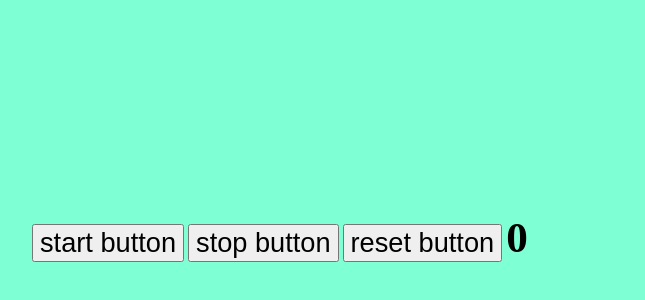
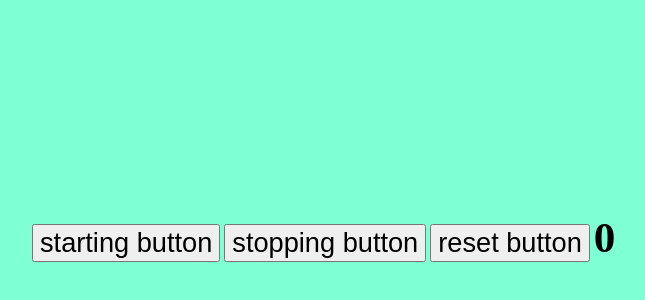
Before and after one commit to roshan-nn/timer-app, a plain HTML site: page index.html in a window 1280 px wide. Shown: the part 216-516 px from the top of the page, without its empty margins (352-997 px from the left). Drawn offline with Linux system fonts and the light colour scheme.

Commit message:
Update index.html

```diff
--- a/index.html
+++ b/index.html
@@ -9,11 +9,11 @@
 <body>
 
      <div class="start">
-        <button onclick="start()" id="starts"> start button</button>
+        <button onclick="start()" id="starts"> starting button</button>
 
 
 
-        <button onclick="stop()" id="stops"> stop button</button>
+        <button onclick="stop()" id="stops"> stopping button</button>
 
 
 
```
